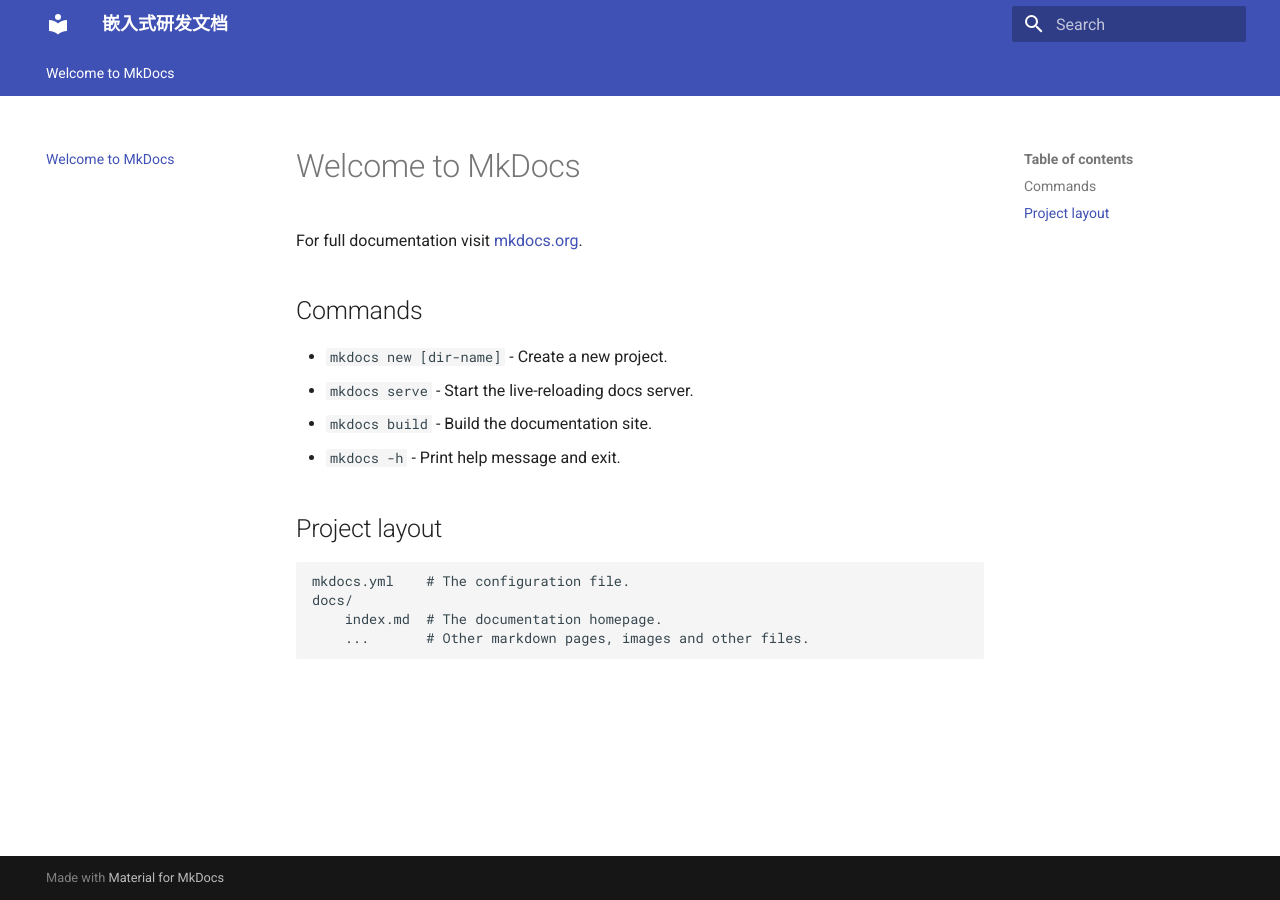
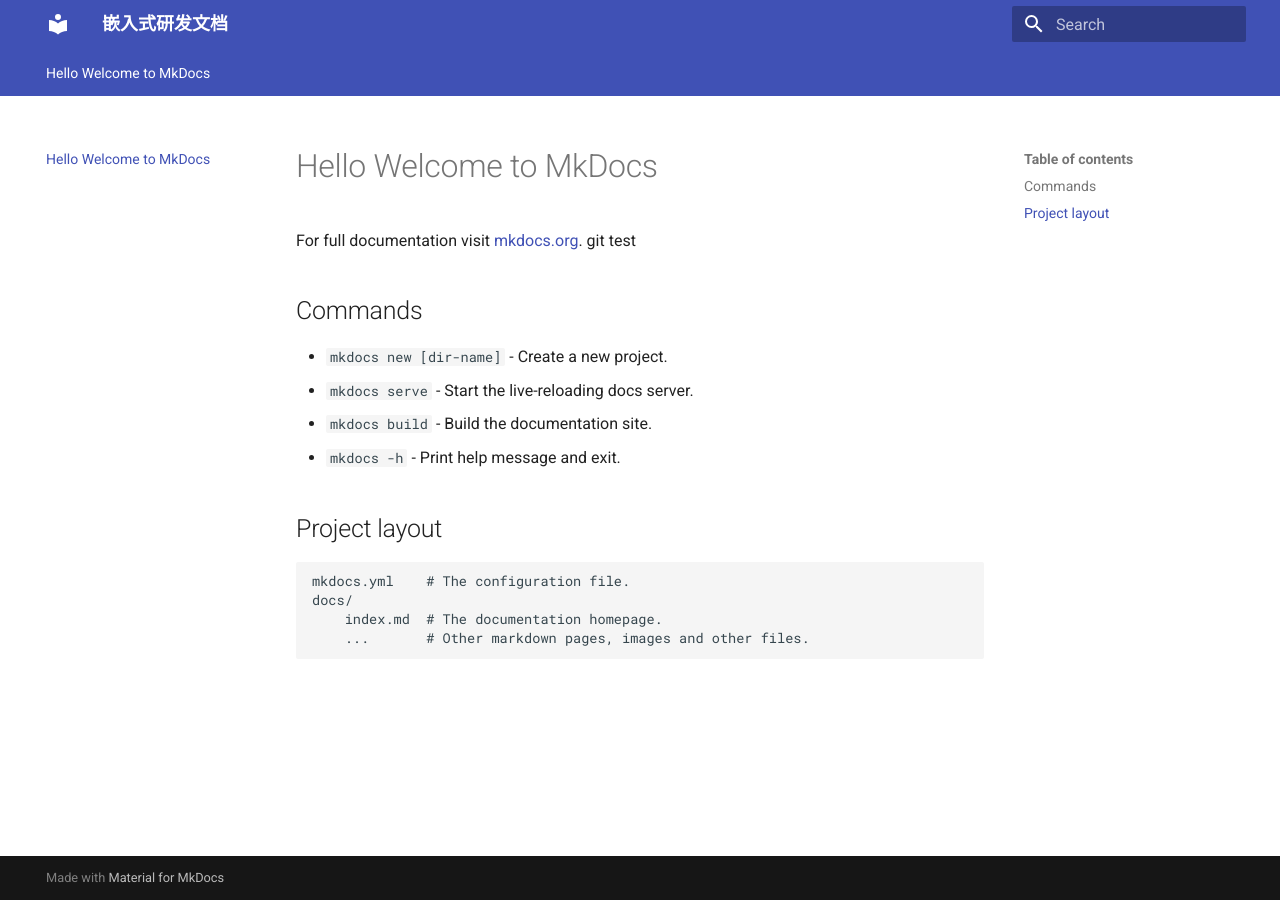
Before and after one commit to 111111-qiang/hq-docs.github.io, an MkDocs documentation site: the page built from docs/index.md, in a window 1280 px wide. Built offline with MkDocs 1.6.1 and Material for MkDocs 9.7.7, drawn with Linux system fonts in a browser that asks for light colours.

Commit message:
更新git-test

```diff
--- a/docs/index.md
+++ b/docs/index.md
@@ -1,6 +1,8 @@
-# Welcome to MkDocs
+# Hello Welcome to MkDocs
 
 For full documentation visit [mkdocs.org](https://www.mkdocs.org).
+git test
+
 
 ## Commands
 
--- a/mkdocs.yml
+++ b/mkdocs.yml
@@ -1,6 +1,6 @@
 site_name: 嵌入式研发文档
 
-site_url: https://hq-docs.github.io/mkdocs‑demo‑docs/
+site_url: https://1111111-qiang.github.io/hq-docs/
 
 theme:
   name: material
```
Also changed, not shown: 1 other file.
